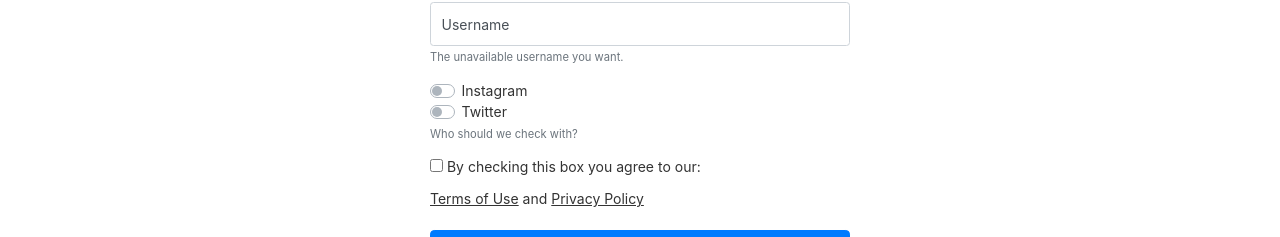
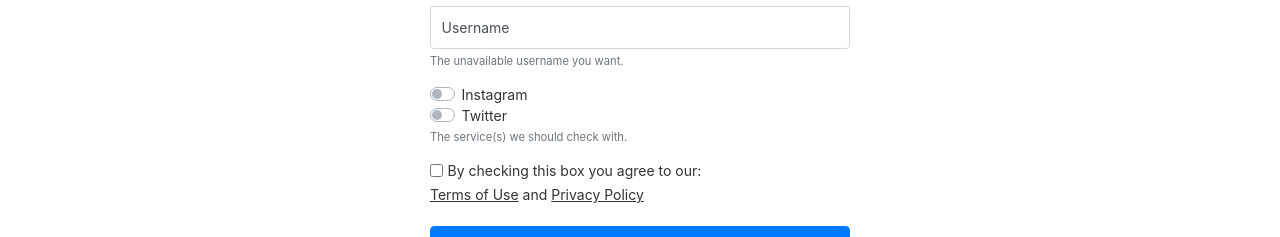
Before and after one commit to oliverproud/notify.is, a Next.js app: page /signup in a window 1280 px wide. Shown: the part 319-556 px from the top of the page. Built offline with nearby package versions, Linux system fonts and the light colour scheme.

Commit message:
update to use Formik

```diff
--- a/pages/signup.js
+++ b/pages/signup.js
@@ -1,44 +1,42 @@
-import Head from 'next/head'
-import Link from 'next/link'
-import Layout from '../components/layout'
+import Head from 'next/head';
+import Link from 'next/link';
+import Layout from '../components/layout';
+import { signupHandler } from "../services/signup";
+import Router from "next/router";
+import Button from 'react-bootstrap/Button';
+import Spinner from 'react-bootstrap/Spinner';
 
-import React, { useState } from "react"
-import { signupHandler } from "../services/signup"
-import Router from "next/router"
-import Button from 'react-bootstrap/Button'
-import Spinner from 'react-bootstrap/Spinner'
-import Form from 'react-bootstrap/Form'
+import { Formik, Form, Field, ErrorMessage } from "formik";
+import * as Yup from "yup";
+
+const validationSchema= Yup.object({
+          firstName: Yup.string()
+            .max(15, "Must be 15 characters or less")
+            .required("Required"),
+          lastName: Yup.string()
+            .max(20, "Must be 20 characters or less")
+            .required("Required"),
+          email: Yup.string()
+            .email("Invalid email addresss`")
+            .required("Required"),
+          username: Yup.string()
+            .max(29, "Must be 29 characters or less")
+            .matches(/^(?!.*\.\.)(?!.*\.$)[^\W][\w.]{0,29}$/, 'Must contain only letters, numbers, periods, and underscores')
+            .required("Required"),
+          acceptTerms: Yup.boolean()
+            .required("Required")
+            .oneOf([true], "You must accept the terms and conditions."),
+        })
+
+const initialValues = {
+  firstName: "",
+  lastName: "",
+  email: "",
+  username: "",
+  acceptTerms: false, // added for our checkbox
+}
 
 export default function Signup() {
-
-  const initialValues = {
-    firstname: "",
-    lastname: "",
-    email: "",
-    username: ""
-  }
-
-  const [inputs, setInputs] = useState(initialValues);
-  const [error, setError] = useState("");
-  const [isLoading, setLoading] = useState(false);
-
-  const handleSubmit = async (e) => {
-    e.preventDefault();
-    setLoading(true)
-    const res = await signupHandler(inputs);
-    if (res) {
-      setError(res)
-      setLoading(false)
-    };
-  };
-
-  const handleInputChange = (e) => {
-    e.persist();
-    setInputs({
-      ...inputs,
-      [e.target.name]: e.target.value,
-    });
-  };
 
   return (
     <Layout>
@@ -49,53 +47,106 @@ export default function Signup() {
 
       <div className="container-center">
 
-        {error ? <p>Error: {error}</p> : null}
-
-        <form className="form" onSubmit={handleSubmit}>
+        <Formik
+        initialValues={initialValues}
+        validationSchema={validationSchema}
+        onSubmit={async (values, { setSubmitting }) => {
+          const res = await signupHandler(values);
+          setSubmitting(false);
+        }}
+      >
+      {({ touched, errors, isSubmitting }) => (
+        <Form className="form">
           <h1 className="display-4 pb-3">Get notified</h1>
           <div className="form-row">
             <div className="form-label-group col">
-              <input type="text" id="firstname" name="firstname" onChange={handleInputChange} value={inputs.firstname} className="form-control" placeholder="First name" required pattern="[A-Za-z0-9]{1,50}" title="No spaces, numbers or special characters" />
+              <Field
+                type="text"
+                name="firstName"
+                id="firstName"
+                placeholder="First name"
+                className={`form-control ${touched.firstName && errors.firstName ? "is-invalid" : null}`} />
               <label htmlFor="firstname">First name</label>
+              <ErrorMessage
+                component="div"
+                name="firstName"
+                className="invalid-feedback"
+              />
             </div>
 
             <div className="form-label-group col">
-              <input type="text" id="lastname" name="lastname" onChange={handleInputChange} value={inputs.lastname} className="form-control" placeholder="Last name" required pattern="[A-Za-z0-9]{1,50}" title="No spaces, numbers or special characters" />
+              <Field
+                type="text"
+                name="lastName"
+                id="lastName"
+                placeholder="Last name"
+                className={`form-control ${touched.lastName && errors.lastName ? "is-invalid" : null}`} />
               <label htmlFor="lastname">Last name</label>
+              <ErrorMessage
+                component="div"
+                name="lastName"
+                className="invalid-feedback"
+              />
             </div>
           </div>
 
           <div className="form-label-group">
-            <input type="email" id="email" name="email" onChange={handleInputChange} value={inputs.email} className="form-control" placeholder="Email address" required />
+            <Field
+              type="email"
+              name="email"
+              id="email"
+              placeholder="Email address"
+              className={`form-control ${touched.email && errors.email ? "is-invalid" : null}`} />
+            <ErrorMessage
+              component="div"
+              name="email"
+              className="invalid-feedback"
+            />
             <small id="emailHelp" className="form-text text-muted">We'll never share your email with anyone else.</small>
             <label htmlFor="email">Email address</label>
           </div>
 
-          <div className="form-label-group" >
-            <input type="text" id="username" name="username" onChange={handleInputChange} value={inputs.username} autoCorrect="off" autoCapitalize="none" className="form-control" placeholder="Username" required pattern="^(?!.*\.\.)(?!.*\.$)[^\W][\w.]{0,29}$" />
+          <div className="form-label-group">
+            <Field
+              type="text"
+              name="username"
+              id="username"
+              autoCorrect="off"
+              autoCapitalize="none"
+              placeholder="Username"
+              className={`form-control ${touched.username && errors.username ? "is-invalid" : null}`} />
+            <ErrorMessage
+              component="div"
+              name="username"
+              className="invalid-feedback"
+            />
             <small id="usernameHelp" className="form-text text-muted">The unavailable username you want.</small>
             <label htmlFor="username">Username</label>
           </div>
 
-          <Form>
-            <Form.Check
-              type="switch"
-              id="switch-instagram"
-              label="Instagram"
-            />
-            <Form.Check
-              type="switch"
-              id="switch-twitter"
-              label="Twitter"
-            />
-          <small id="switchHelp" className="form-text text-muted">Who should we check with?</small>
-          </Form>
+          <div>
+            <div className="custom-control custom-switch">
+              <input type="checkbox" className="custom-control-input" id="instagram-switch" />
+              <label className="custom-control-label" htmlFor="instagram-switch">Instagram</label>
+            </div>
+            <div className="custom-control custom-switch">
+              <input type="checkbox" className="custom-control-input" id="twitter-switch" />
+              <label className="custom-control-label" htmlFor="twitter-switch">Twitter</label>
+            </div>
+            <small id="usernameHelp" className="form-text text-muted">The service(s) we should check with.</small>
+          </div>
 
-
-          <div className="checkbox pt-3 mb-1">
-            <label>
-              <input type="checkbox" value="agree" required/> By checking this box you agree to our:
-            </label>
+          <div className="form-group form-check pt-3 mb-1">
+            <Field
+             type="checkbox"
+             name="acceptTerms"
+             className={`form-check-input ${touched.acceptTerms && errors.acceptTerms ? "is-invalid" : null}`} />
+             <label htmlFor="acceptTerms" className="form-check-label">By checking this box you agree to our:</label>
+             <ErrorMessage
+               component="div"
+               name="acceptTerms"
+               className="invalid-feedback"
+             />
           </div>
           <span className="grey termslabel">
             <Link href="/tos"><a className="terms" target="_blank">Terms of Use</a></Link> and <Link href="/privacy"><a className="terms" target="_blank">Privacy Policy</a></Link>
@@ -103,16 +154,19 @@ export default function Signup() {
           <Button
             className="btn-lg btn-primary btn-block mt-4"
             variant="primary"
-            disabled={isLoading}
+            disabled={isSubmitting}
             type="submit"
             >
-            {isLoading && <Spinner as="span" animation="grow" size="lg" role="status" aria-hidden="true"/>}
-            {isLoading && <span> Submitting...</span>}
-            {!isLoading && <span>Sign up</span>}
+            {isSubmitting && <Spinner as="span" animation="grow" size="lg" role="status" aria-hidden="true"/>}
+            {isSubmitting && <span> Submitting...</span>}
+            {!isSubmitting && <span>Sign up</span>}
           </Button>
           <p className="mt-4 mb-3 text-muted text-center">&copy; Notify.is 2020</p>
-        </form>
+        </Form>
+      )}
+        </Formik>
       </div>
+
 
       <style jsx>{`
         .display-4 {
```
